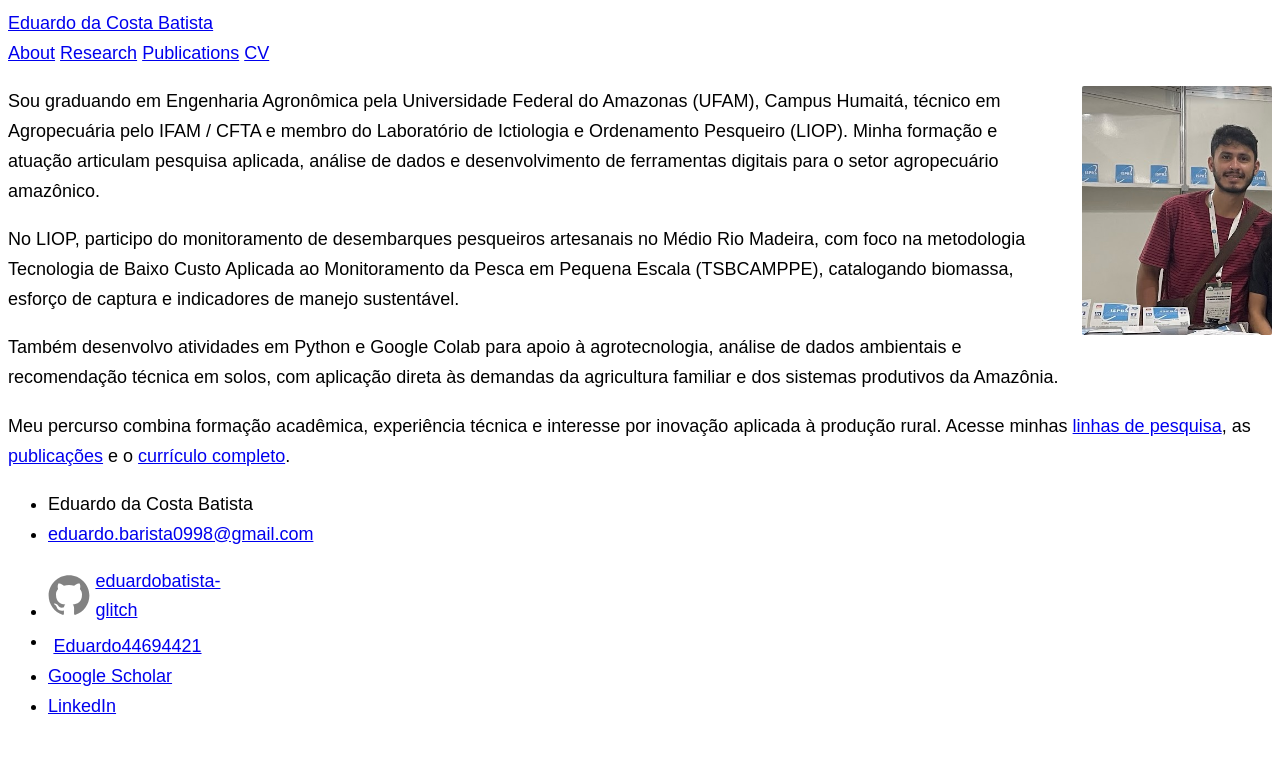
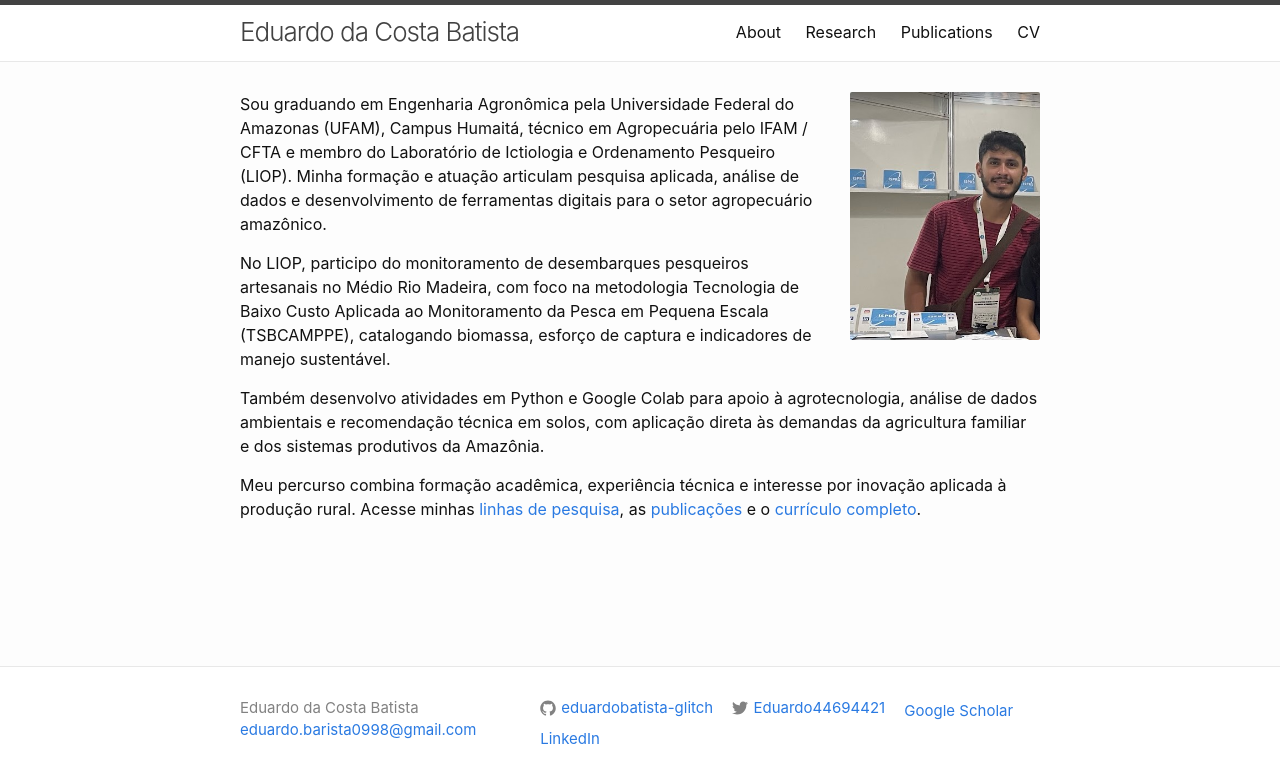
Before and after one commit to eduardobatista-glitch/portfolio_, a plain HTML site: page index.html in a window 1280 px wide. Drawn offline with Linux system fonts and the light colour scheme.

Commit message:
Refactor global styles and layout in style.css

```diff
--- a/assets/style.css
+++ b/assets/style.css
@@ -1,39 +1,172 @@
-html {
-  font-size: 18px;
+/* Estilo Base Global Acadêmico (Jekyll Minima Theme Ref) */
+body, h1, h2, h3, h4, h5, h6, p, blockquote, pre, hr, dl, dd, ol, ul, figure {
+  margin: 0;
+  padding: 0;
 }
 
 body {
-  background: #fff;
-  font-family: "Source Sans 3", "Source Sans Pro", sans-serif;
-  line-height: 1.67;
+  font: 400 16px/1.5 -apple-system, BlinkMacSystemFont, "Segoe UI", Roboto, Helvetica, Arial, sans-serif;
+  color: #111;
+  background-color: #fdfdfd;
+  -webkit-text-size-adjust: 100%;
+  display: flex;
+  min-height: 100vh;
+  flex-direction: column;
+}
+
+p {
+  margin-bottom: 15px;
+}
+
+a {
+  color: #2a7ae2;
+  text-decoration: none;
+}
+
+a:visited {
+  color: #1756a9;
+}
+
+a:hover {
+  color: #111;
+  text-decoration: underline;
+}
+
+/* Container centralizado de 800px */
+.wrapper {
+  max-width: 800px;
+  margin-right: auto;
+  margin-left: auto;
+  padding-right: 30px;
+  padding-left: 30px;
+}
+
+.wrapper::after {
+  content: "";
+  display: table;
+  clear: both;
+}
+
+/* Cabeçalho exato */
+.site-header {
+  border-top: 5px solid #424242;
+  border-bottom: 1px solid #e8e8e8;
+  min-height: 55.95px;
+  position: relative;
+  background-color: #fff;
 }
 
 .site-title {
+  font-size: 26px;
   font-weight: 300;
+  line-height: 54px;
+  letter-spacing: -1px;
+  margin-bottom: 0;
+  float: left;
+  color: #424242;
 }
 
-.site-nav a {
-  font-size: 1rem;
+.site-title:visited {
+  color: #424242;
 }
 
-.content p {
-  text-align: justify;
-  hyphens: none;
+.site-title:hover {
+  text-decoration: none;
 }
 
-.profile-photo {
+.site-nav {
   float: right;
-  width: 300px;
-  height: 307px;
-  object-fit: cover;
-  object-position: center top;
-  margin: 6px 0 16px 44px;
+  line-height: 54px;
 }
 
-/* Rodapé: alinha os links com e sem ícone */
-.site-footer a {
+.site-nav .page-link {
+  color: #111;
+  line-height: 1.5;
+  margin-left: 20px;
+  font-size: 16px;
+}
+
+.site-nav .page-link:hover {
+  text-decoration: underline;
+}
+
+.site-header::after {
+  content: "";
+  display: table;
+  clear: both;
+}
+
+/* Conteúdo Principal */
+.page-content {
+  padding: 30px 0;
+  flex: 1;
+}
+
+/* Foto de Perfil compacta alinhada à direita */
+.profile-pic {
+  float: right !important;
+  width: 190px !important;
+  margin-left: 30px !important;
+  margin-bottom: 15px !important;
+  border-radius: 2px;
+}
+
+/* Rodapé Acadêmico */
+.site-footer {
+  border-top: 1px solid #e8e8e8;
+  padding: 30px 0;
+  background-color: #fff;
+}
+
+.footer-col-wrapper {
+  font-size: 15px;
+  color: #828282;
+  margin-left: -15px;
+}
+
+.footer-col-wrapper::after {
+  content: "";
+  display: table;
+  clear: both;
+}
+
+.footer-col {
+  float: left;
+  margin-bottom: 15px;
+  padding-left: 15px;
+}
+
+.footer-col-1 {
+  width: 35%;
+}
+
+.footer-col-2 {
+  width: 60%;
+}
+
+.contact-list, .social-media-list {
+  list-style: none;
+  margin-left: 0;
+}
+
+.social-media-list li {
   display: inline-flex;
   align-items: center;
-  gap: 0.3rem;
-  line-height: 1.6;
+  margin-right: 15px;
+  margin-bottom: 5px;
 }
+
+.social-media-list a {
+  display: inline-flex;
+  align-items: center;
+  color: #2a7ae2;
+}
+
+.svg-icon {
+  width: 16px;
+  height: 16px;
+  display: inline-block;
+  fill: #828282;
+  margin-right: 5px;
+  vertical-align: middle;
+}
```
